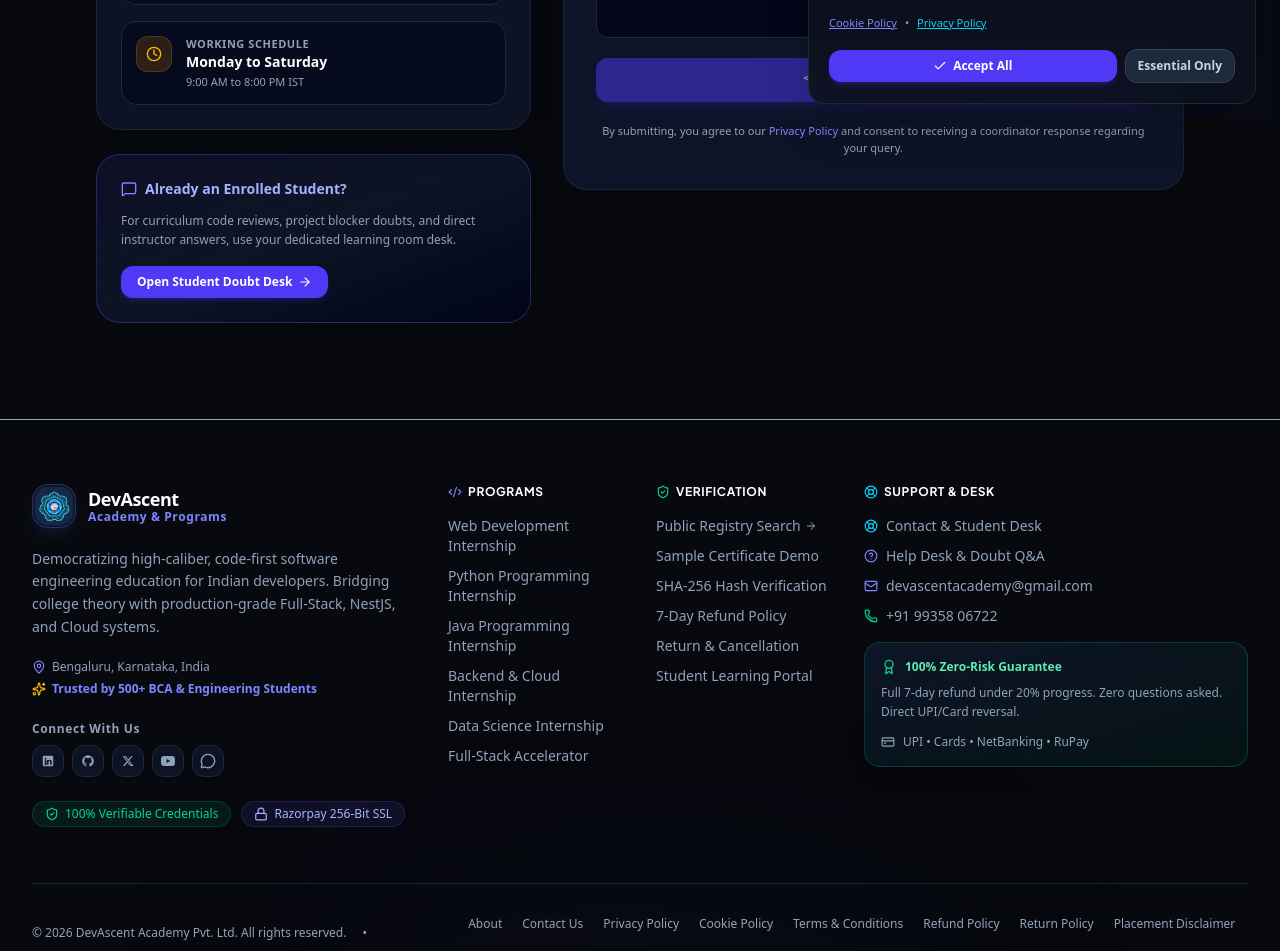
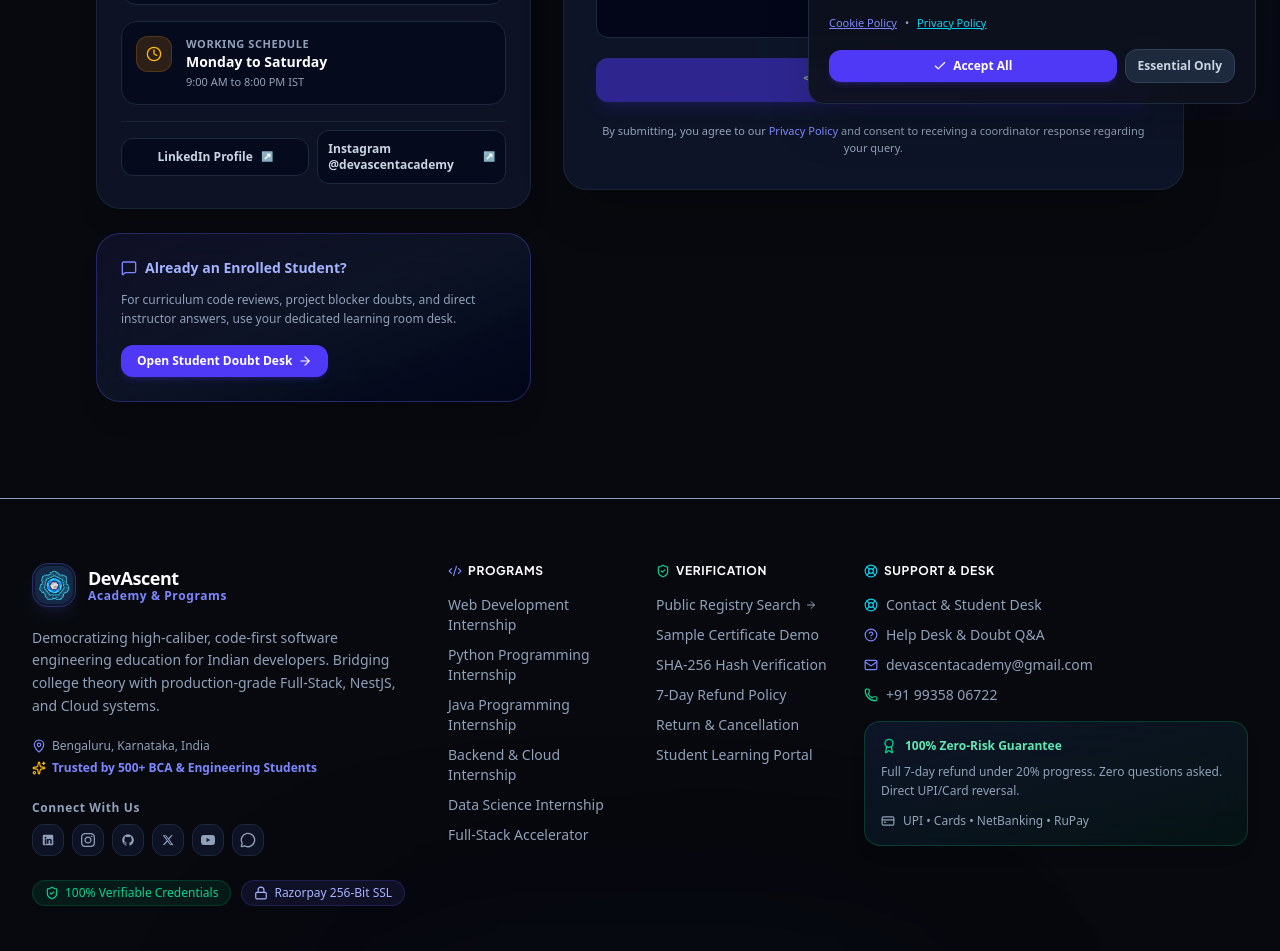
Before and after one commit to shivan632/DevAscent-Academy, a Next.js app in the folder frontend/: page /contact in a window 1280 px wide. Shown: the part 680-1631 px from the top of the page. Built offline with nearby package versions, Linux system fonts and the light colour scheme.

Commit message:
Added some link

```diff
--- a/frontend/src/app/contact/page.tsx
+++ b/frontend/src/app/contact/page.tsx
@@ -139,6 +139,28 @@
                       <span className="font-semibold text-white">Monday to Saturday</span>
                       <span className="text-[11px] text-slate-500 block mt-0.5">9:00 AM to 8:00 PM IST</span>
                     </div>
+                  </div>
+
+                  {/* Official Social Handles */}
+                  <div className="pt-2 border-t border-slate-800/80 flex flex-col sm:flex-row items-center gap-2">
+                    <a
+                      href="https://www.linkedin.com/in/devascent-academy-163a05443"
+                      target="_blank"
+                      rel="noopener noreferrer"
+                      className="w-full p-2.5 rounded-xl bg-slate-950/60 border border-slate-800 hover:border-indigo-500/40 hover:bg-slate-900 flex items-center justify-center gap-2 text-xs font-semibold text-slate-300 hover:text-indigo-400 transition-all"
+                    >
+                      <span>LinkedIn Profile</span>
+                      <span className="text-[10px] text-slate-500">↗</span>
+                    </a>
+                    <a
+                      href="https://www.instagram.com/devascentacademy"
+                      target="_blank"
+                      rel="noopener noreferrer"
+                      className="w-full p-2.5 rounded-xl bg-slate-950/60 border border-slate-800 hover:border-pink-500/40 hover:bg-slate-900 flex items-center justify-center gap-2 text-xs font-semibold text-slate-300 hover:text-pink-400 transition-all"
+                    >
+                      <span>Instagram @devascentacademy</span>
+                      <span className="text-[10px] text-slate-500">↗</span>
+                    </a>
                   </div>
                 </div>
               </div>
--- a/frontend/src/app/layout.tsx
+++ b/frontend/src/app/layout.tsx
@@ -52,6 +52,8 @@
     logo: 'https://www.devascentacademy.me/logo.png',
     description: 'Premier Indian EdTech and Virtual Internship Platform providing verifiable credentials, hands-on production codebases, and mentor support.',
     sameAs: [
+      'https://www.linkedin.com/in/devascent-academy-163a05443',
+      'https://www.instagram.com/devascentacademy',
       'https://github.com/shivan632/DevAscent-Academy',
       'https://discord.gg/devascent',
     ],
--- a/frontend/src/components/Footer.tsx
+++ b/frontend/src/components/Footer.tsx
@@ -82,7 +82,7 @@
               <div className="flex items-center gap-2">
                 {/* LinkedIn */}
                 <a
-                  href="https://linkedin.com"
+                  href="https://www.linkedin.com/in/devascent-academy-163a05443"
                   target="_blank"
                   rel="noopener noreferrer"
                   aria-label="LinkedIn"
@@ -93,9 +93,22 @@
                   </svg>
                 </a>
 
+                {/* Instagram */}
+                <a
+                  href="https://www.instagram.com/devascentacademy"
+                  target="_blank"
+                  rel="noopener noreferrer"
+                  aria-label="Instagram"
+                  className="w-8 h-8 rounded-xl bg-slate-900/80 border border-slate-800 hover:border-pink-500/50 hover:bg-pink-950/40 text-slate-400 hover:text-pink-400 flex items-center justify-center transition-all"
+                >
+                  <svg className="w-3.5 h-3.5 fill-current" viewBox="0 0 24 24">
+                    <path d="M12 2.163c3.204 0 3.584.012 4.85.07 3.252.148 4.771 1.691 4.919 4.919.058 1.265.069 1.645.069 4.849 0 3.205-.012 3.584-.069 4.849-.149 3.225-1.664 4.771-4.919 4.919-1.266.058-1.644.07-4.85.07-3.204 0-3.584-.012-4.849-.07-3.26-.149-4.771-1.699-4.919-4.92-.058-1.265-.07-1.644-.07-4.849 0-3.204.013-3.583.07-4.849.149-3.227 1.664-4.771 4.919-4.919 1.266-.057 1.645-.069 4.849-.069zm0-2.163c-3.259 0-3.667.014-4.947.072-4.358.2-6.78 2.618-6.98 6.98-.059 1.281-.073 1.689-.073 4.948 0 3.259.014 3.668.072 4.948.2 4.358 2.618 6.78 6.98 6.98 1.281.058 1.689.072 4.948.072 3.259 0 3.668-.014 4.948-.072 4.354-.2 6.782-2.618 6.979-6.98.059-1.28.073-1.689.073-4.948 0-3.259-.014-3.667-.072-4.947-.196-4.354-2.617-6.78-6.979-6.98-1.281-.059-1.69-.073-4.949-.073zm0 5.838c-3.403 0-6.162 2.759-6.162 6.162s2.759 6.163 6.162 6.163 6.162-2.759 6.162-6.163c0-3.403-2.759-6.162-6.162-6.162zm0 10.162c-2.209 0-4-1.79-4-4 0-2.209 1.791-4 4-4s4 1.791 4 4c0 2.21-1.791 4-4 4zm6.406-11.845c-.796 0-1.441.645-1.441 1.44s.645 1.44 1.441 1.44c.795 0 1.439-.645 1.439-1.44s-.644-1.44-1.439-1.44z"/>
+                  </svg>
+                </a>
+
                 {/* GitHub */}
                 <a
-                  href="https://github.com"
+                  href="https://github.com/shivan632/DevAscent-Academy"
                   target="_blank"
                   rel="noopener noreferrer"
                   aria-label="GitHub"
```
